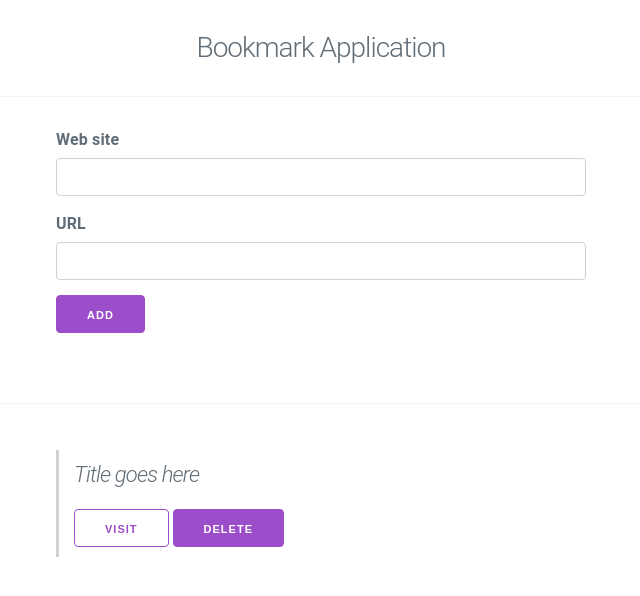
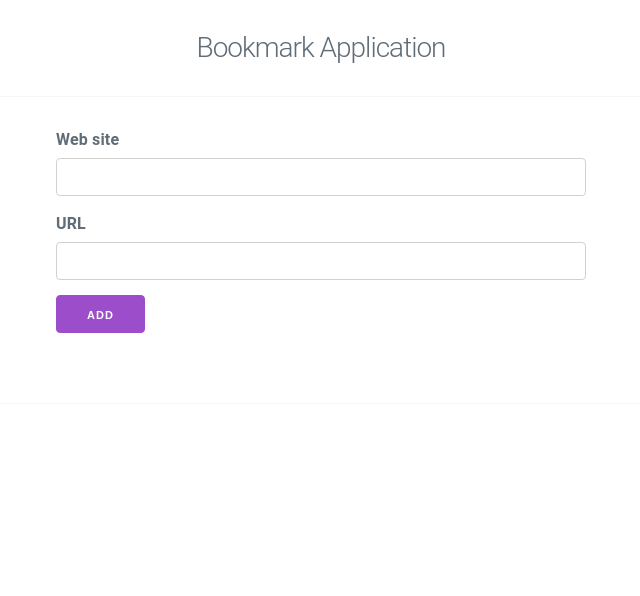
Before and after one commit to Madbahaa/bookmark-app-vanilla-html-css-js, a plain HTML site: page index.html in a window 1280 px wide. Shown: the whole page, without its empty margins (319-959 px from the left). Drawn offline with Linux system fonts and the light colour scheme.

Commit message:
fixing last buggs

```diff
--- a/index.html
+++ b/index.html
@@ -29,11 +29,7 @@
         <div class="container">
             <div class="row">
                 <div class="column column-50 column-offset-25" id="bookmarksOutput">
-                        <blockquote>
-                                <h4><em>Title goes here</em></h4>
-                                <a href="#"><input  class="button-outline" type="submit" value="visit"></a>
-                                <input  class="button-primary" type="submit" value="Delete">
-                         </blockquote>
+
                 </div>
             </div>
         </div>
--- a/main.js
+++ b/main.js
@@ -25,7 +25,6 @@ function saveBookMark(e){
     e.preventDefault();
 }
 
-function deleteBookmark(url){
     function deleteBookmark(url){
         var bookmarks = JSON.parse(localStorage.getItem('bookmarks'));
         for(var i =0;i < bookmarks.length;i++){
@@ -37,7 +36,7 @@ function deleteBookmark(url){
         fetchBookmarks();
       }
 
-}
+
 
 function fetchBookmarks(){
     var bookmarks = JSON.parse(localStorage.getItem('bookmarks'));
@@ -48,7 +47,7 @@ function fetchBookmarks(){
       var url = bookmarks[i].url;
       bookmarksResults.innerHTML += '<blockquote>'+
                                     '<h4><em>' +name+ '</em></h4>'+
-                                    '<a href="'+url+'"><input  class="button-outline" type="submit" value="visit"></a>'+
+                                    '<a href="'+url+'"><input  class="button-outline" type="submit" value="visit"></a> '+
                                     '<input onclick="deleteBookmark(\''+url+'\')" class="button-primary" type="submit" value="Delete">'+
                                     '</blockquote>';
     }
```
